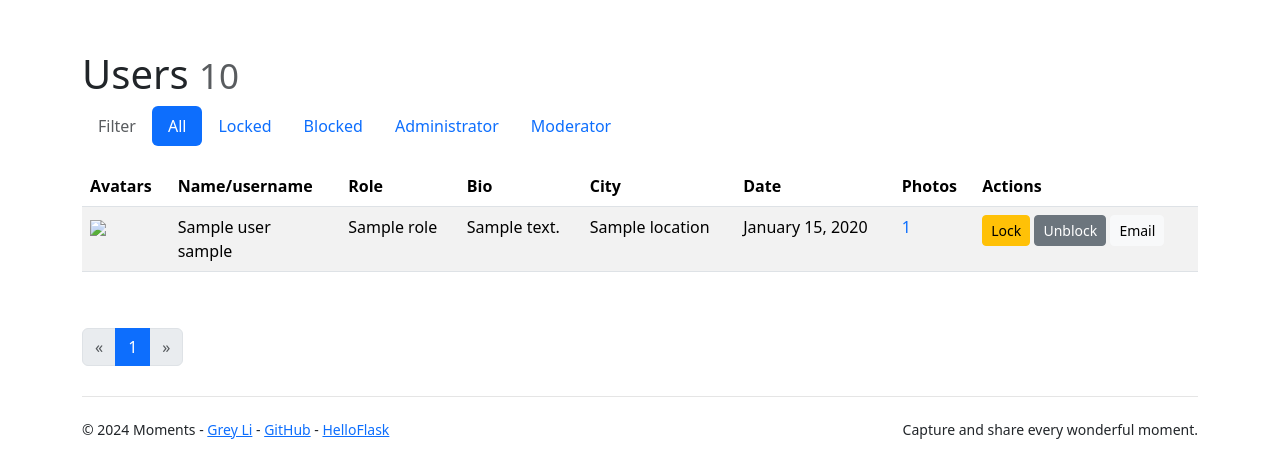
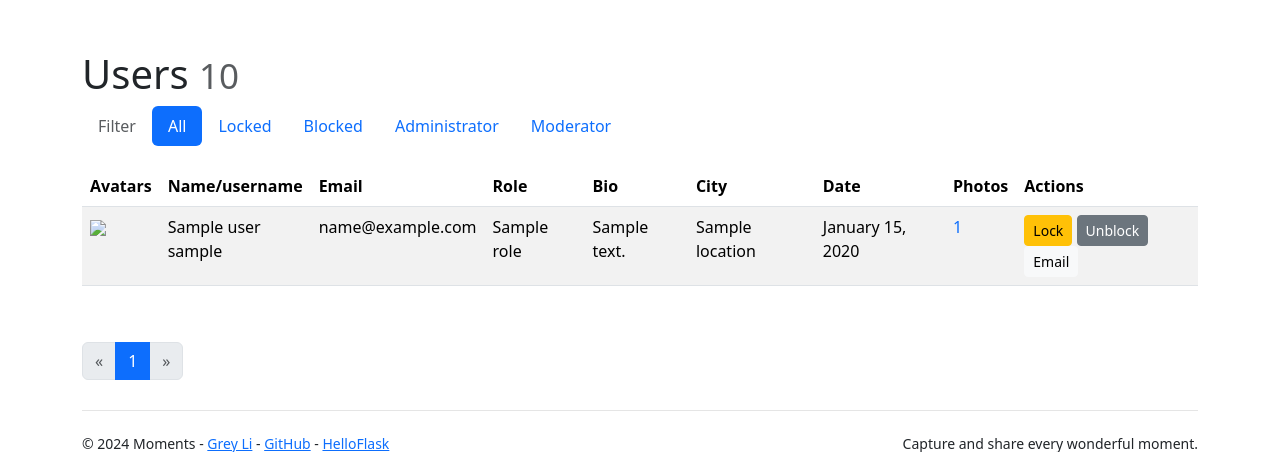
Before and after one commit to greyli/moments, a Python web app: template moments/templates/admin/manage_user.html in a window 1280 px wide. Shown: the part 113-565 px from the top of the page. Run offline with Jinja, Linux system fonts and the light colour scheme; the template is opened without the code that fills it: most values are stand-ins (such as "Sample title", 1, 10 or a date in 2020); some libraries are stand-ins or nearby versions.

Commit message:
Display email in user admin page

```diff
--- a/moments/templates/admin/manage_user.html
+++ b/moments/templates/admin/manage_user.html
@@ -46,6 +46,7 @@
     <tr>
       <th>Avatars</th>
       <th>Name/username</th>
+      <th>Email</th>
       <th>Role</th>
       <th>Bio</th>
       <th>City</th>
@@ -58,6 +59,7 @@
   <tr>
     <td><img src="{{ url_for('main.get_avatar', filename=user.avatar_s) }}"></td>
     <td>{{ user.name }}<br>{{ user.username }}</td>
+    <td>{{ user.email }}</td>
     <td>{{ user.role.name }}</td>
     <td>{{ user.bio }}</td>
     <td>{{ user.location }}</td>
```
